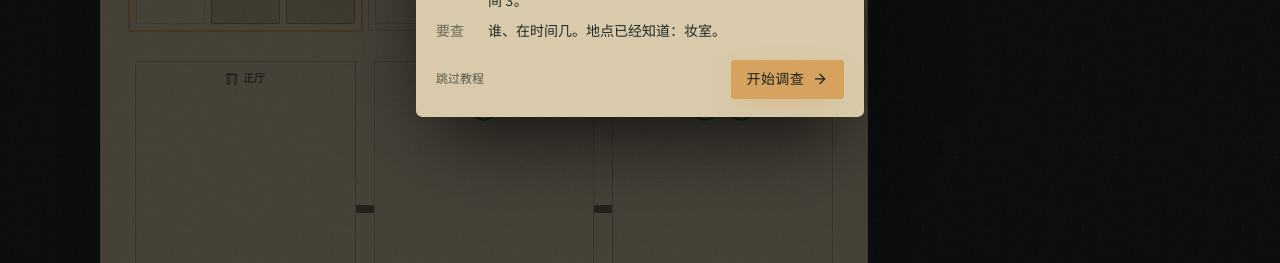
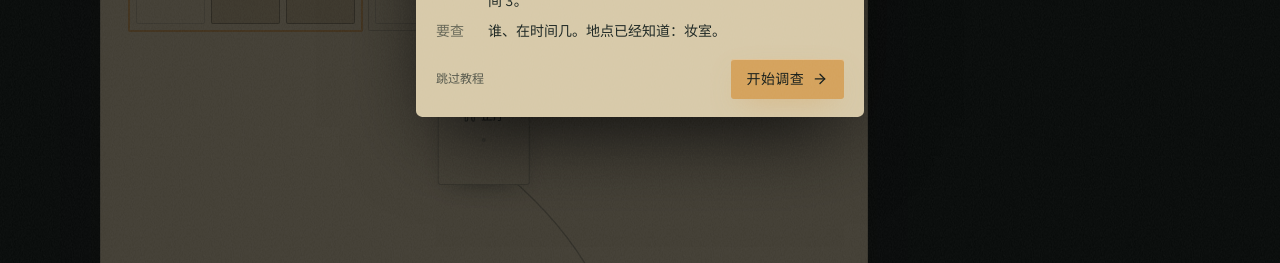
Before and after one commit to BIANG-qilie/Kronologic, a Next.js app: page /tutorial in a window 1280 px wide. Shown: the part 485-748 px from the top of the page. Built offline with nearby package versions, Linux system fonts and the light colour scheme.

Commit message:
Render the desk floor as the connection graph: compact plaques, hover preview, tap to edit
Co-authored-by: zhuboyang <zhuboyang@hk-lit.com>

```diff
--- a/src/components/game/desk-timeline.tsx
+++ b/src/components/game/desk-timeline.tsx
@@ -44,7 +44,9 @@ import { FloorPlan, planAspect } from "./floor-plan";
 import { MapPassage } from "./map-passage";
 import { layoutOf, placeOrder, timesOf } from "@/lib/game/board";
 import { adjacencyRecordToMatrix } from "@/lib/game/trajectory-kernel";
-import { edgeKindBetween, type EdgeKind } from "@/lib/game/map-generator";
+import { edgeKindBetween, isStayPlace, type EdgeKind } from "@/lib/game/map-generator";
+import { PolygonMap } from "./polygon-map";
+import { MapLegend } from "@/components/custom/custom-map-preview";
 
 const LAYER_NAME: Record<MarkSource, string> = {
   public: "绿窗",
@@ -144,6 +146,9 @@ function cellMarkOf(payload: NotesPayloadV3, time: TimeId, place: PlaceId): Cell
   return payload.inference.cells[String(time)]?.[place] ?? emptyCellMark();
 }
 
+/** Letters a graph plaque shows before hover / focus reveals the rest. */
+const PREVIEW_PEOPLE = 4;
+
 function RoomCell({
   view,
   time,
@@ -154,6 +159,7 @@ function RoomCell({
   open,
   canEdit,
   locked,
+  reachable,
   onOpenChange,
   onChange,
 }: {
@@ -166,6 +172,8 @@ function RoomCell({
   open: boolean;
   canEdit: boolean;
   locked: boolean;
+  /** Lit as a move target of the hovered / open room. */
+  reachable?: boolean;
   onOpenChange: (open: boolean) => void;
   onChange: (mark: CellMark) => void;
 }) {
@@ -189,9 +197,14 @@ function RoomCell({
           data-tutorial={`cell-${time}-${place}`}
           title={locked ? "这一格已有绿窗或白窗线索，推理标记不可再改" : undefined}
           className={cn(
-            "relative z-10 flex h-full min-h-0 flex-col items-center overflow-hidden rounded-sm border bg-[var(--parchment)] px-1.5 py-1.5 transition-colors sm:px-2 sm:py-2",
+            "relative z-10 flex min-h-[3.75rem] w-full flex-col items-center overflow-hidden rounded-[3px] border bg-[var(--parchment)] px-1 pb-1.5 pt-1 shadow-[0_10px_24px_-16px_rgba(26,36,32,0.75)] transition-[border-color,box-shadow,background-color] duration-200 motion-reduce:transition-none sm:min-h-[5.25rem] sm:px-1.5 sm:pb-2 sm:pt-1.5",
+            "focus-visible:outline-none focus-visible:ring-2 focus-visible:ring-[var(--amber)] focus-visible:ring-offset-1 focus-visible:ring-offset-[var(--parchment)]",
             canEdit ? "cursor-pointer hover:border-ink-deep/45" : "cursor-default",
-            open ? "border-[var(--amber)]" : "border-ink-deep/25",
+            open
+              ? "border-[var(--amber)] shadow-[0_0_0_1px_var(--amber),0_14px_30px_-14px_rgba(176,122,48,0.8)]"
+              : reachable
+                ? "border-[var(--amber-dim)] bg-[#e0d2ae]"
+                : "border-ink-deep/25",
             placeVerdict === "target" && "border-2 border-[var(--amber-dim)] bg-[#dcc596]",
             placeVerdict === "excluded" && "opacity-45"
           )}
@@ -202,6 +215,7 @@ function RoomCell({
               title="推理与线索冲突"
             />
           )}
+          <span className="mb-1 flex w-full items-center justify-center gap-1 text-[11px] leading-tight text-[var(--ink-deep)] sm:text-xs">
             {count && (
             <Tip
               label={
@@ -210,27 +224,29 @@ function RoomCell({
                   : `${count.value} 人 · ${sourcesLabel(count.sources)}`
               }
             >
-              <span className="absolute left-1 top-1">
+              <span className="shrink-0">
                 <GlyphToken sources={count.sources} size="sm" conflict={count.inferred != null}>
                   {count.value}
                 </GlyphToken>
               </span>
             </Tip>
             )}
-          <span className="mb-1 flex w-full items-center justify-center gap-1 text-[11px] text-[var(--ink-deep)]">
             {placeVerdict === "target" ? (
               <Crosshair className="h-3.5 w-3.5 text-[var(--amber-dim)]" aria-hidden />
             ) : (
-              <PlaceGlyph id={place} className="h-3.5 w-3.5 opacity-70" />
+              <PlaceGlyph id={place} className={cn("h-3.5 w-3.5 shrink-0 opacity-70", count && "max-sm:hidden")} />
             )}
-            <span className={cn(placeVerdict === "excluded" && "line-through")}>{name}</span>
+            <span className={cn("truncate font-medium", placeVerdict === "excluded" && "line-through")}>{name}</span>
           </span>
-          <div className="flex min-h-[2rem] flex-wrap items-center justify-center gap-1">
-            {merged.people.map((p) => {
+          <div className="flex min-h-[1.5rem] flex-wrap items-center justify-center gap-0.5 sm:gap-1">
+            {merged.people.length === 0 && !count && (
+              <span className="h-1 w-1 rounded-full bg-ink-deep/25" aria-hidden />
+            )}
+            {merged.people.map((p, i) => {
               const v = board.people[p.person];
               return (
                 <Tip key={p.person} label={`${p.person} · ${sourcesLabel(p.sources)}`}>
-                  <span>
+                  <span className={cn(i >= PREVIEW_PEOPLE && "hidden can-hover:group-hover/node:inline-flex group-focus-within/node:inline-flex")}>
                     <GlyphToken
                       sources={p.sources}
                       dim={v === "excluded"}
@@ -242,10 +258,15 @@ function RoomCell({
                 </Tip>
               );
             })}
+            {merged.people.length > PREVIEW_PEOPLE && (
+              <span className="font-mono text-[10px] text-ink-deep/60 can-hover:group-hover/node:hidden group-focus-within/node:hidden">
+                +{merged.people.length - PREVIEW_PEOPLE}
+              </span>
+            )}
           </div>
           {merged.absent.length > 0 && (
             <Tip label={`推理 · 不在这里：${merged.absent.join("、")}`}>
-              <span className="mt-auto font-mono text-[10px] tracking-wider text-mark-inference/80 line-through">
+              <span className="mt-auto max-w-full truncate font-mono text-[10px] tracking-wider text-mark-inference/80 line-through">
                 {merged.absent.join(" ")}
               </span>
             </Tip>
@@ -452,6 +473,13 @@ export function DeskTimeline({
   const layout = layoutOf(view.scenario);
   const order = placeOrder(view.scenario);
   const edgeKind = useEdgeKind(view);
+  const graph = useMemo(() => {
+    const custom = view.scenario.custom;
+    const placeIds = custom ? (view.scenario.places.map((p) => p.id) as PlaceId[]) : placeOrder(view.scenario);
+    const matrix = custom ? custom.matrix : adjacencyRecordToMatrix(view.scenario.adjacency, placeIds);
+    const stayIds = custom ? custom.stayIds : placeIds.filter((id) => isStayPlace(matrix, placeIds, id));
+    return { placeIds, matrix, stayIds, staySet: new Set<string>(stayIds) };
+  }, [view.scenario]);
   const restricted = !!allowedTargets;
   const cellAllowed = (time: TimeId, place: PlaceId) =>
     !allowedTargets || allowedTargets.cells.some((c) => c.time === time && c.place === place);
@@ -648,31 +676,51 @@ export function DeskTimeline({
             ))}
           </div>
 
-          <div data-tutorial="floor" className="relative max-h-[440px] w-full" style={{ aspectRatio: planAspect(layout) }}>
-            <FloorGrid
-              layout={layout}
-              edgeKind={edgeKind}
-              room={(place) => (
+          <div
+            data-tutorial="floor"
+            className="relative mx-auto w-full max-w-[34rem] [--curtain:var(--parchment)] [--ink-faint:rgba(26,36,32,0.3)] [--ink-muted:rgba(26,36,32,0.5)] [--ink:var(--ink-deep)]"
+          >
+            <PolygonMap
+              placeIds={graph.placeIds}
+              matrix={graph.matrix}
+              stayIds={graph.stayIds}
+              labelOf={(id) => placeLabel(view, id)}
+              selected={editing?.time === activeTime ? editing.place : null}
+              className="min-h-[310px] max-[360px]:min-h-[310px]"
+              nodeClassName="transition-transform duration-200 ease-out will-change-transform motion-reduce:transition-none can-hover:hover:z-20 can-hover:hover:scale-[1.2] focus-within:z-20 can-hover:focus-within:scale-[1.2]"
+              renderNode={(id, { reachable }) => {
+                const place = id as PlaceId;
+                const cellFacts = facts.cells[String(activeTime)]?.[place];
+                return (
+                  <>
                     <RoomCell
-                  key={place}
                       view={view}
                       time={activeTime}
                       place={place}
                       merged={mergedFor(activeTime, place)}
                       mark={cellMarkOf(payload, activeTime, place)}
                       board={payload.board}
-                  canEdit={
-                    layers.inference &&
-                    !cellHasFacts(facts.cells[String(activeTime)]?.[place]) &&
-                    cellAllowed(activeTime, place)
-                  }
-                  locked={cellHasFacts(facts.cells[String(activeTime)]?.[place])}
+                      reachable={reachable}
+                      canEdit={layers.inference && !cellHasFacts(cellFacts) && cellAllowed(activeTime, place)}
+                      locked={cellHasFacts(cellFacts)}
                       open={editing?.time === activeTime && editing.place === place}
                       onOpenChange={(o) => setEditing(o ? { time: activeTime, place } : null)}
                       onChange={(mark) => setCell(activeTime, place, mark)}
                     />
+                    {graph.staySet.has(place) && (
+                      <span
+                        aria-hidden
+                        title="可停留"
+                        className="pointer-events-none absolute -right-1.5 -top-1.5 z-20 flex h-3.5 w-3.5 items-center justify-center rounded-full bg-[var(--amber)] ring-2 ring-[var(--parchment)]"
+                      >
+                        <span className="h-1.5 w-1.5 rounded-full bg-[var(--parchment)]" />
+                      </span>
                     )}
+                  </>
+                );
+              }}
             />
+            <MapLegend className="mt-1 justify-center gap-x-4 text-[10px] text-ink-deep/70 sm:text-[11px]" />
           </div>
 
           <p className="mt-2 flex flex-wrap items-center gap-x-3 gap-y-1 text-[10px] text-ink-deep/70">
--- a/src/components/game/polygon-map.tsx
+++ b/src/components/game/polygon-map.tsx
@@ -249,6 +249,8 @@ export function PolygonMap({
   isEnabled,
   className,
   markerPrefix: _markerPrefix = "poly-map",
+  renderNode,
+  nodeClassName,
 }: {
   placeIds: readonly string[];
   matrix: AdjacencyMatrix;
@@ -262,6 +264,12 @@ export function PolygonMap({
   className?: string;
   /** Kept for call-site compatibility; mid-arrows no longer use SVG markers. */
   markerPrefix?: string;
+  /**
+   * Replaces the built-in plaque with caller content; the map still owns
+   * placement, plaque measurement and hover/focus lighting of outgoing edges.
+   */
+  renderNode?: (id: string, state: { index: number; reachable: boolean; focused: boolean }) => ReactNode;
+  nodeClassName?: string;
 }) {
   void _markerPrefix;
   const [hovered, setHovered] = useState<string | null>(null);
@@ -398,6 +406,25 @@ export function PolygonMap({
         const label = labelOf(id);
         const interactive = !!onSelect;
 
+        if (renderNode) {
+          return (
+            <div
+              key={id}
+              ref={nodeRef(id)}
+              data-place={id}
+              data-reachable={isNeighbor ? "" : undefined}
+              onMouseEnter={() => setHovered(id)}
+              onMouseLeave={() => setHovered(null)}
+              onFocus={() => setHovered(id)}
+              onBlur={() => setHovered(null)}
+              className={cn("group/node absolute z-[1] -translate-x-1/2 -translate-y-1/2", nodeClassName)}
+              style={{ left: pct(p.x), top: pct(p.y), width: n >= 8 ? "clamp(4.25rem, 15%, 6.5rem)" : "clamp(4.5rem, 17%, 7.5rem)" }}
+            >
+              {renderNode(id, { index: i, reachable: isNeighbor, focused: focus === id })}
+            </div>
+          );
+        }
+
         return (
           <button
             key={id}
--- a/tailwind.config.ts
+++ b/tailwind.config.ts
@@ -92,5 +92,6 @@ export default {
   plugins: [
     require("tailwindcss-animate"),
     plugin(({ addVariant }) => addVariant("coarse", "@media (pointer: coarse)")),
+    plugin(({ addVariant }) => addVariant("can-hover", "@media (hover: hover) and (pointer: fine)")),
   ],
 } satisfies Config;
```
Also changed, not shown: src/components/game/desk-map-panel.tsx (deleted, +0 -102 lines), src/components/game/play-client.tsx (+2 -9 lines). Lines whose indentation alone changed are shown as unchanged.
